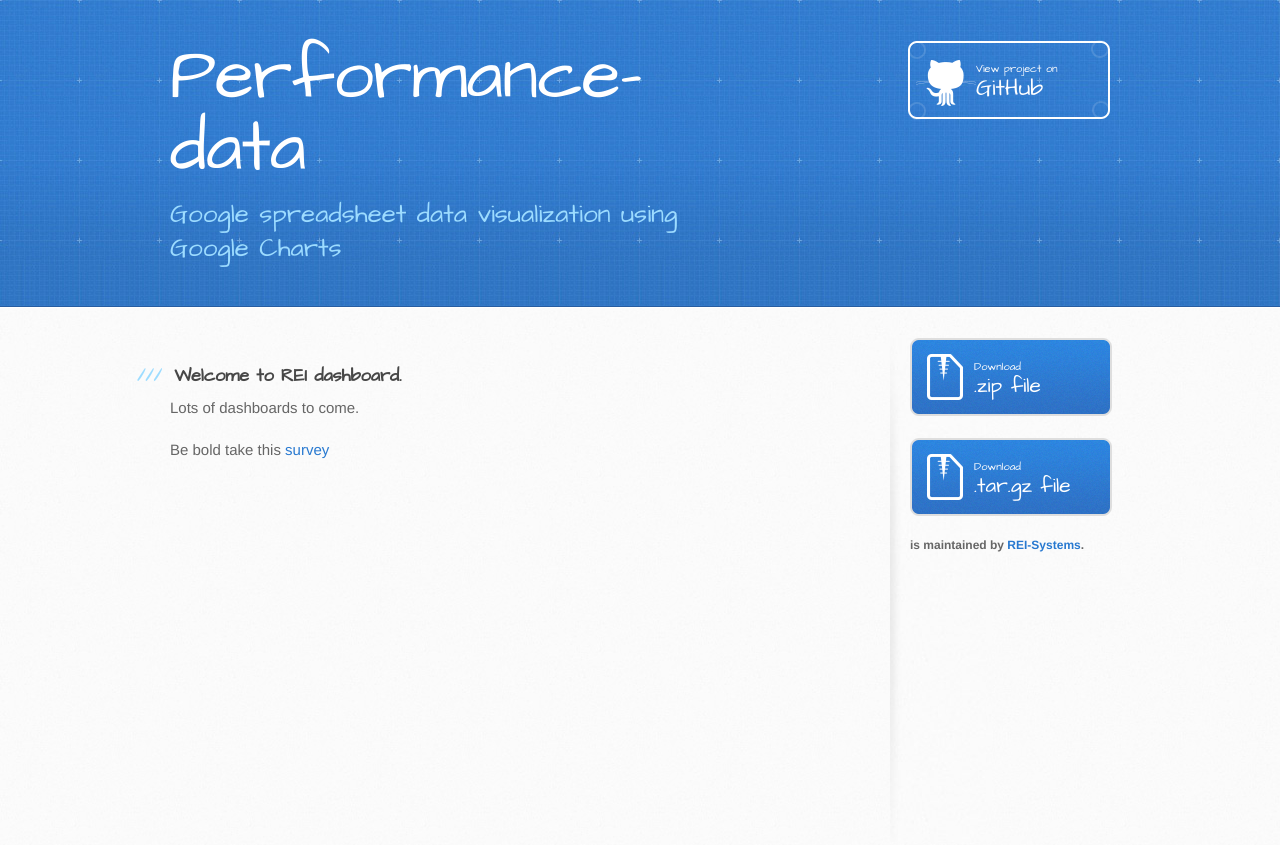
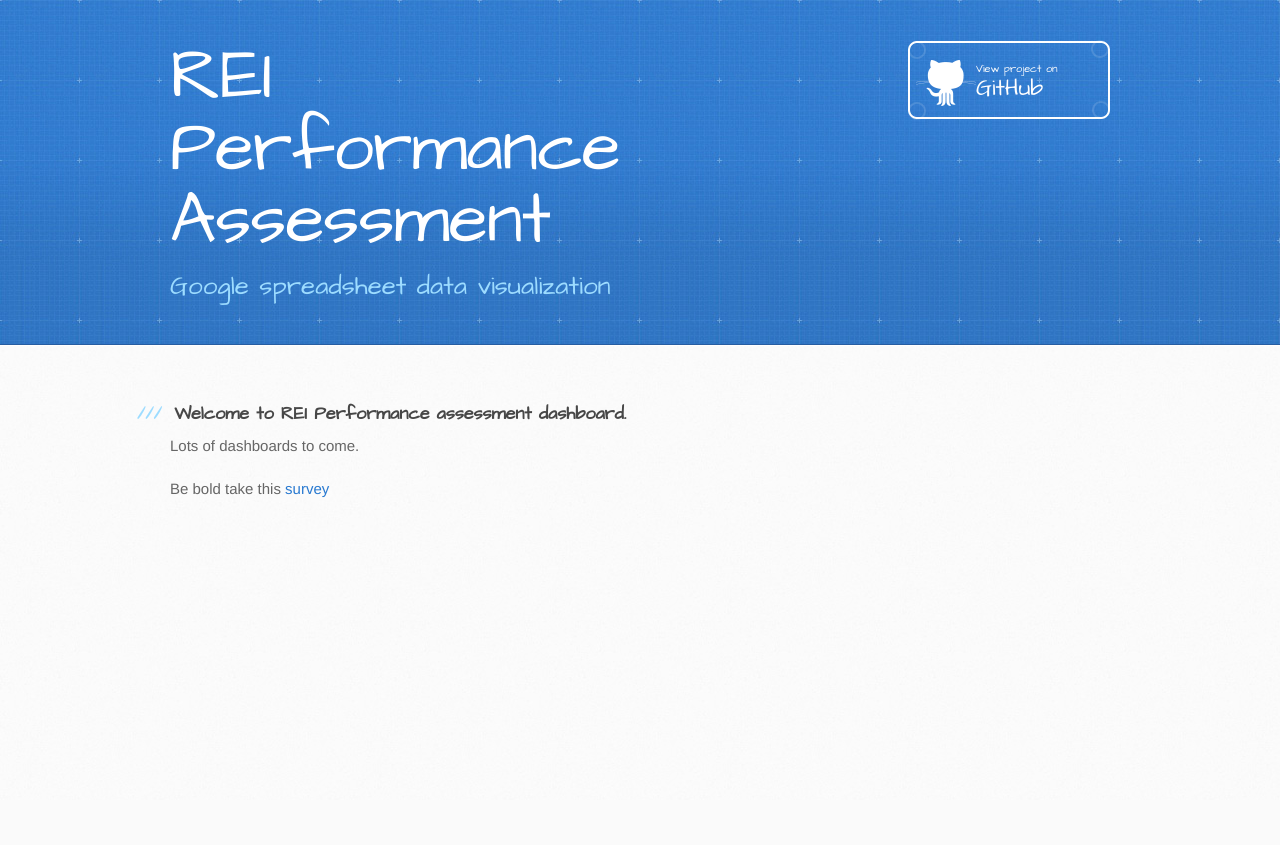
Before and after one commit to REI-Systems/performance-data, a plain HTML site: page index.html in a window 1280 px wide. After the commit the page ends 800 px from the top, so only its background shows below. Drawn offline with Linux system fonts and the light colour scheme; a script that the page names is missing.

Commit message:
title and minor text updates

```diff
--- a/index.html
+++ b/index.html
@@ -14,14 +14,14 @@
     <script src="//html5shiv.googlecode.com/svn/trunk/html5.js"></script>
     <![endif]-->
 
-    <title>Performance-data by REI-Systems</title>
+    <title>REI Performance Assessment</title>
 </head>
 
 <body>
     <header>
         <div class="inner">
-            <h1>Performance-data</h1>
-            <h2>Google spreadsheet data visualization using Google Charts</h2>
+            <h1>REI Performance Assessment</h1>
+            <h2>Google spreadsheet data visualization</h2>
             <a href="https://github.com/REI-Systems/performance-data" class="button">
                 <small>View project on</small> GitHub</a>
         </div>
@@ -45,7 +45,6 @@
 
                 var query = new google.visualization.Query(
                     'https://docs.google.com/spreadsheets/d/1xoA6sfohSGhKr1U1og7_FL2QBuPycGNHJzX8UbpKZJs/gviz/tq?gid=0&headers=1&tq=' + queryString);
-                //'https://docs.google.com/spreadsheets/d/1XWJLkAwch5GXAt_7zOFDcg8Wm8Xv29_8PWuuW15qmAE/gviz/tq?gid=0&headers=1&tq='
                 query.send(handleQueryResponse);
             }
 
@@ -70,28 +69,13 @@
                 <h3>
                     <a id="welcome-to-github-pages" class="anchor" href="#welcome-to-github-pages" aria-hidden="true">
                         <span class="octicon octicon-link"></span>
-                    </a>Welcome to REI dashboard.</h3>
+                    </a>Welcome to REI Performance assessment dashboard.</h3>
 
                 <p>Lots of dashboards to come.</p>
                 <!--Div that will hold the pie chart-->
                 <div id="chart_div"></div>
                 <p>Be bold take this <a href="https://docs.google.com/forms/d/1FQpIUuzzohIenNfk1tc1H9dyqTEZxFCKPIA5sLmNYI8/viewform">survey</a></p>
             </section>
-
-            <aside id="sidebar">
-                <a href="https://github.com/REI-Systems/performance-data/zipball/master" class="button">
-                    <small>Download</small>
-                    .zip file
-                </a>
-                <a href="https://github.com/REI-Systems/performance-data/tarball/master" class="button">
-                    <small>Download</small>
-                    .tar.gz file
-                </a>
-
-                <p class="repo-owner">
-                    <a href="https://github.com/REI-Systems/performance-data"></a> is maintained by <a href="https://github.com/REI-Systems">REI-Systems</a>.</p>
-
-            </aside>
         </div>
     </div>
 
```
